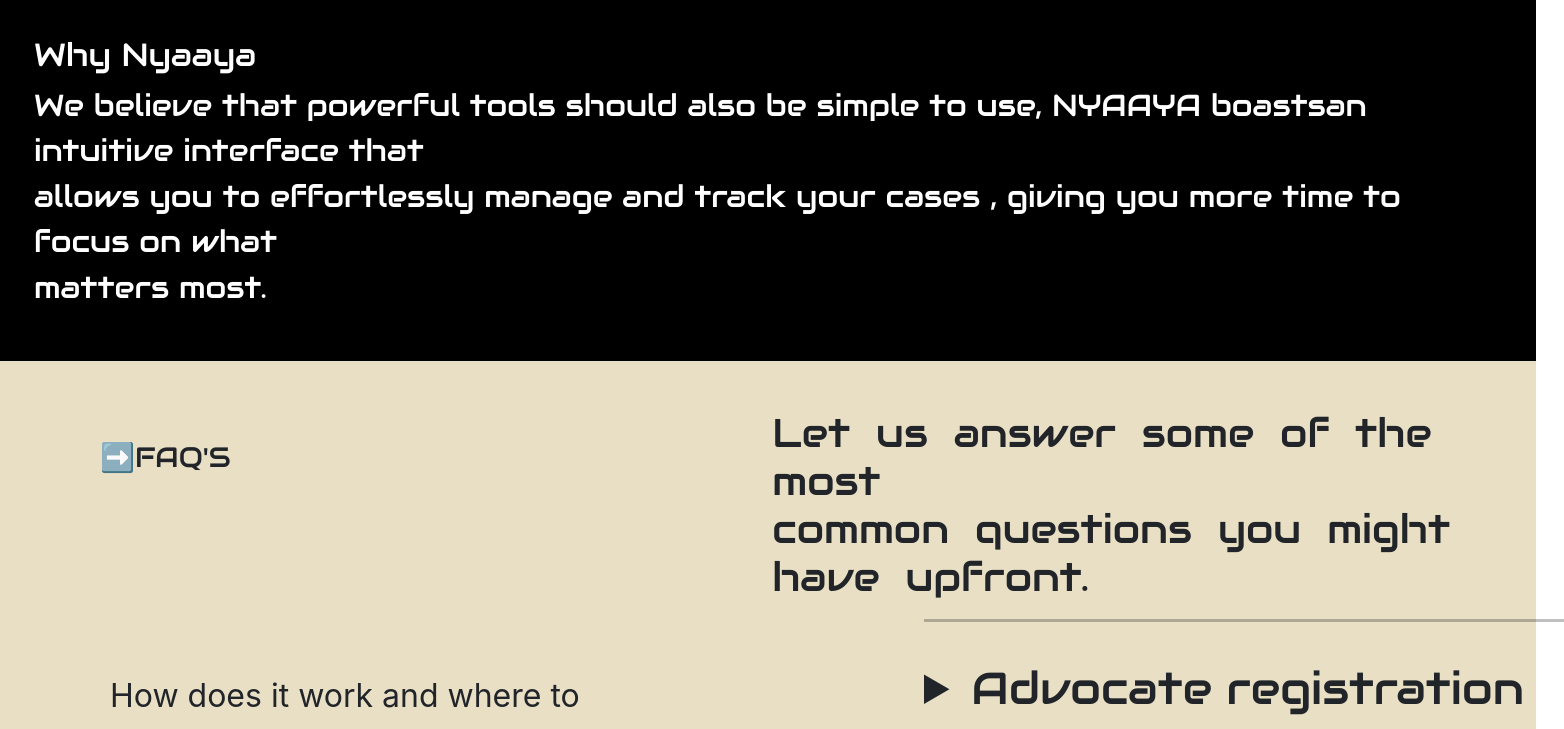
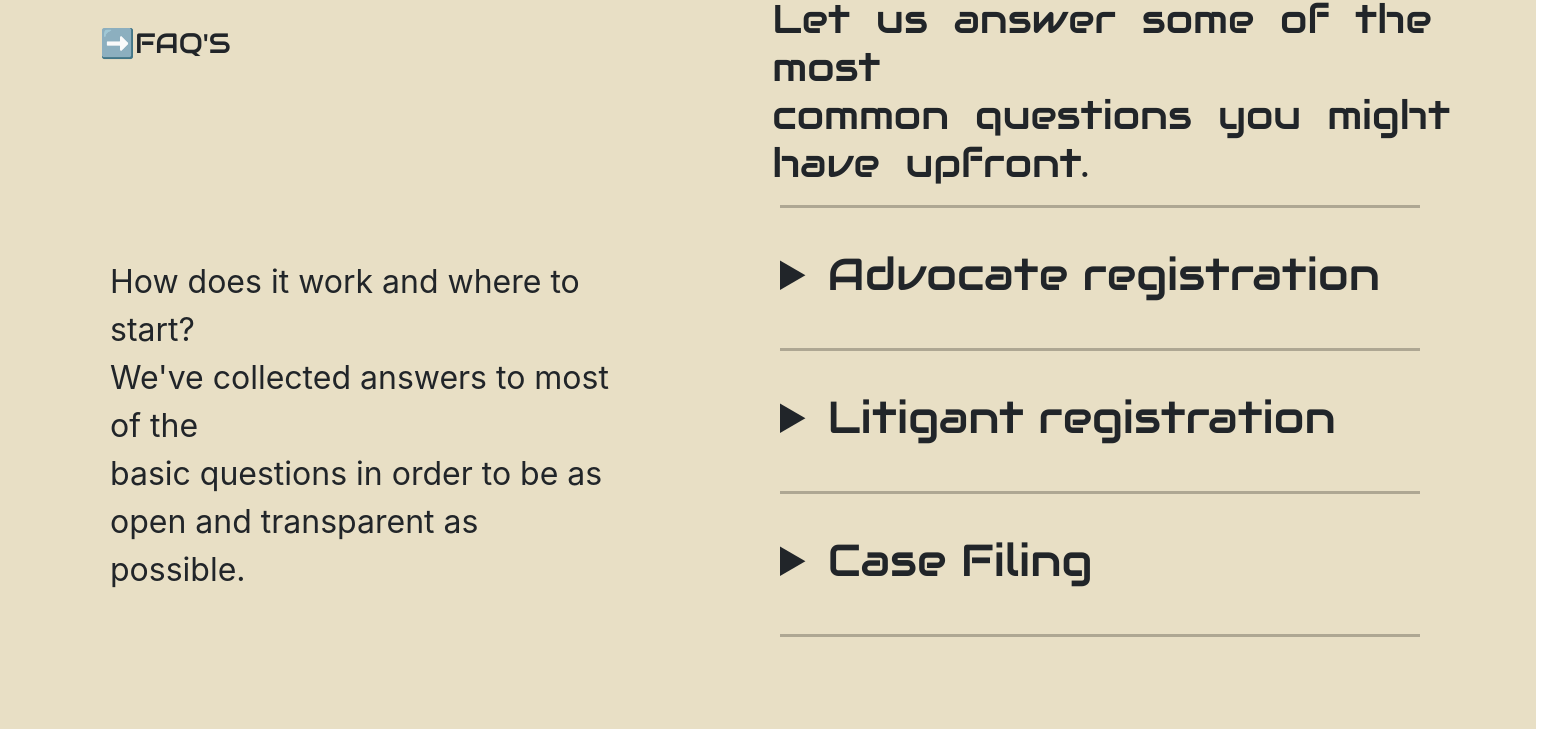
Before and after one commit to udaykumarcoder/NyaayaG160, a React (Create React App) app in the folder eportal/: page / in a window 1536 px wide. Shown: the part 2268-2997 px from the top of the page, 1564 px wide, since content can reach past the window. Built offline with nearby package versions, Linux system fonts and the light colour scheme.

Commit message:
small changes for responsiveness

```diff
--- a/eportal/src/screens/About.css
+++ b/eportal/src/screens/About.css
@@ -73,7 +73,7 @@
 /* CSS for 17-inch Laptop */
 @media screen and (min-width: 1367px) {
   .vision {
-    width: 59vw;
+    width: 50vw;
   }
 
   .abtboxcontent {
--- a/eportal/src/screens/Faq.css
+++ b/eportal/src/screens/Faq.css
@@ -49,7 +49,7 @@
     }
 
     .bigbox {
-        margin-left: 54rem;
+        margin-left: 45rem;
         overflow: auto;
         max-height: 480px;
         position: absolute;
--- a/eportal/src/screens/Home.css
+++ b/eportal/src/screens/Home.css
@@ -45,7 +45,7 @@
 /* CSS for 17-inch Laptop */
 @media screen and (min-width: 1367px) {
   .HOME {
-
+    height: 55rem;
     border-width: 19px;
   }
   #nyaya {
```
